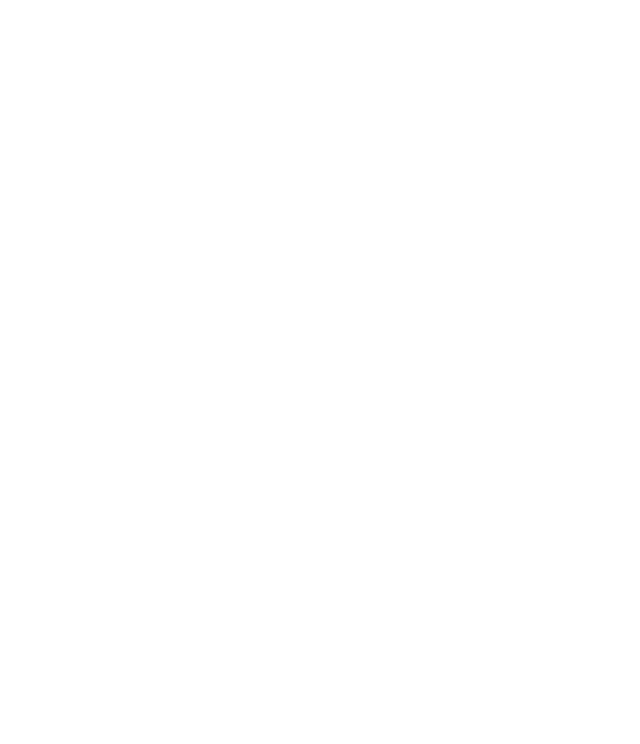
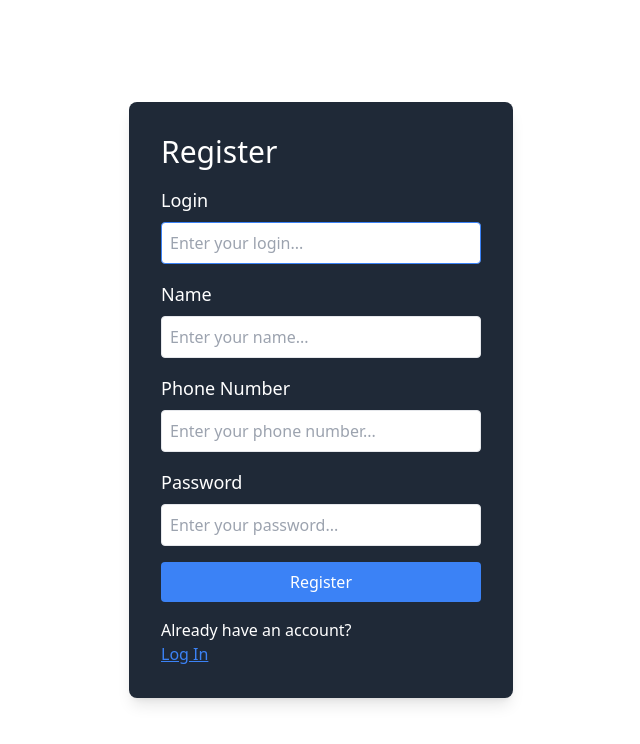
Before and after one commit to Muslimakh0n/register, a React (Vite) app: page / in a window 1280 px wide. Before the commit this address had no page. Shown: the top 744 px of the page, without its empty margins (319-959 px from the left). Built offline with nearby package versions, Linux system fonts and the light colour scheme.

Commit message:
last commits

```diff
--- a/src/App.jsx
+++ b/src/App.jsx
@@ -11,8 +11,8 @@
   return (
     <BrowserRouter>
       <Routes>
+        <Route path="/" element={<Registration />} />
         <Route path="/login" element={<Login />} />
-        <Route path="/register" element={<Registration />} />
       </Routes>
     </BrowserRouter>
   );
--- a/src/pages/registr.css
+++ /dev/null
@@ -1 +0,0 @@
-/* Bismillah */
```
Also changed, not shown: src/pages/Login.jsx (+8 -3 lines), src/pages/Registration.jsx (+0 -44 lines).
